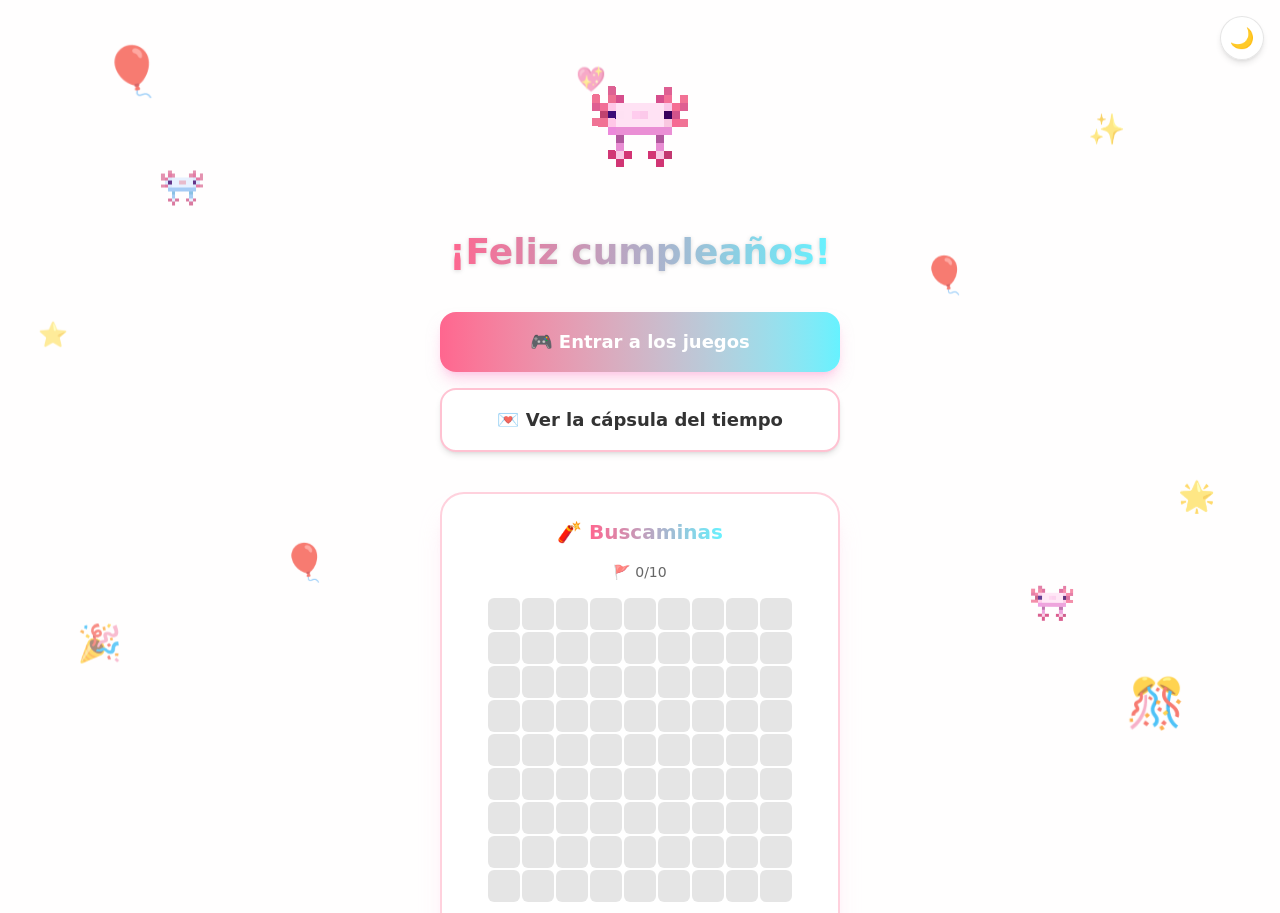
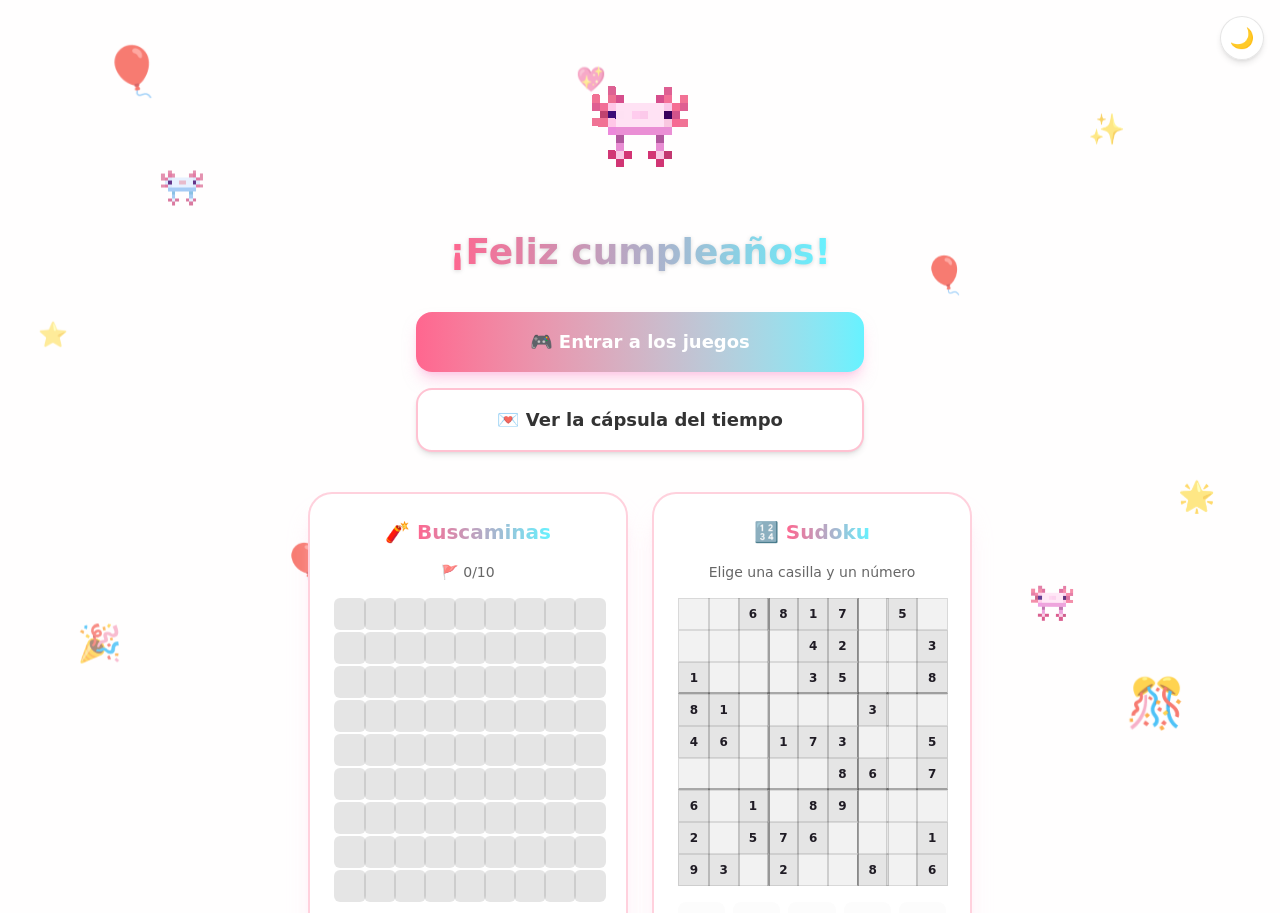
Before and after one commit to aifusp-dev/regalo-mara, a React (Vite) app in the folder frontend/: page / in a window 1280 px wide. Shown: the top 913 px of the page. Built offline with nearby package versions, Linux system fonts and the light colour scheme; no server answers.

Commit message:
Añade Sudoku que se autoreinicia junto al buscaminas
Genera un sudoku 9x9 nuevo (38 pistas) cada vez que se entra a la
landing, con selección de casilla + teclado numérico. Se muestra
al lado del buscaminas en pantallas grandes y apilado en móvil.

```diff
--- a/frontend/src/components/Buscaminas.tsx
+++ b/frontend/src/components/Buscaminas.tsx
@@ -126,7 +126,7 @@ export function Buscaminas() {
   const flagsUsed = cells.filter((c) => c.flagged).length;
 
   return (
-    <div className="flex w-full flex-col items-center gap-4 rounded-3xl border-2 border-brand-pink/30 bg-white p-6 shadow-xl shadow-pink-200/40 dark:border-white/15 dark:bg-white/10 dark:shadow-purple-950/30">
+    <div className="flex w-full max-w-xs flex-col items-center gap-4 rounded-3xl border-2 border-brand-pink/30 bg-white p-6 shadow-xl shadow-pink-200/40 dark:border-white/15 dark:bg-white/10 dark:shadow-purple-950/30">
       <h2 className="font-display text-xl font-bold">
         🧨 <span className="brand-gradient-text">Buscaminas</span>
       </h2>
--- /dev/null
+++ b/frontend/src/components/Sudoku.tsx
@@ -0,0 +1,149 @@
+import { useState } from 'react';
+
+const GIVENS = 38;
+
+function shuffle<T>(items: T[]): T[] {
+  const result = [...items];
+  for (let i = result.length - 1; i > 0; i--) {
+    const j = Math.floor(Math.random() * (i + 1));
+    [result[i], result[j]] = [result[j], result[i]];
+  }
+  return result;
+}
+
+function isValid(grid: number[], idx: number, val: number): boolean {
+  const r = Math.floor(idx / 9);
+  const c = idx % 9;
+  for (let i = 0; i < 9; i++) {
+    if (grid[r * 9 + i] === val) return false;
+    if (grid[i * 9 + c] === val) return false;
+  }
+  const br = Math.floor(r / 3) * 3;
+  const bc = Math.floor(c / 3) * 3;
+  for (let dr = 0; dr < 3; dr++) {
+    for (let dc = 0; dc < 3; dc++) {
+      if (grid[(br + dr) * 9 + (bc + dc)] === val) return false;
+    }
+  }
+  return true;
+}
+
+function generateSolution(): number[] {
+  const grid = new Array(81).fill(0);
+  function fill(idx: number): boolean {
+    if (idx === 81) return true;
+    for (const n of shuffle([1, 2, 3, 4, 5, 6, 7, 8, 9])) {
+      if (isValid(grid, idx, n)) {
+        grid[idx] = n;
+        if (fill(idx + 1)) return true;
+        grid[idx] = 0;
+      }
+    }
+    return false;
+  }
+  fill(0);
+  return grid;
+}
+
+function makePuzzle(solution: number[]) {
+  const given = new Array(81).fill(true);
+  const removable = shuffle([...Array(81).keys()]).slice(0, 81 - GIVENS);
+  for (const idx of removable) given[idx] = false;
+  const values = solution.map((v, i) => (given[i] ? v : 0));
+  return { given, values };
+}
+
+function newPuzzle() {
+  const solution = generateSolution();
+  const { given, values } = makePuzzle(solution);
+  return { solution, given, values };
+}
+
+type Phase = 'playing' | 'won';
+
+export function Sudoku() {
+  const [{ solution, given, values }, setBoard] = useState(newPuzzle);
+  const [selected, setSelected] = useState<number | null>(null);
+  const [phase, setPhase] = useState<Phase>('playing');
+
+  function startNew() {
+    setBoard(newPuzzle());
+    setSelected(null);
+    setPhase('playing');
+  }
+
+  function setValue(value: number) {
+    if (phase !== 'playing' || selected === null || given[selected]) return;
+    const next = values.map((v, i) => (i === selected ? value : v));
+    setBoard({ solution, given, values: next });
+    if (next.every((v, i) => v === solution[i])) setPhase('won');
+  }
+
+  return (
+    <div className="flex w-full max-w-xs flex-col items-center gap-4 rounded-3xl border-2 border-brand-pink/30 bg-white p-6 shadow-xl shadow-pink-200/40 dark:border-white/15 dark:bg-white/10 dark:shadow-purple-950/30">
+      <h2 className="font-display text-xl font-bold">
+        🔢 <span className="brand-gradient-text">Sudoku</span>
+      </h2>
+
+      <p className="text-sm text-black/60 dark:text-white/60">
+        {phase === 'won' ? '¡Completado! 🎉' : 'Elige una casilla y un número'}
+      </p>
+
+      <div className="grid grid-cols-9 gap-0">
+        {values.map((value, i) => {
+          const r = Math.floor(i / 9);
+          const c = i % 9;
+          const isGiven = given[i];
+          const isWrong = !isGiven && value !== 0 && value !== solution[i];
+          return (
+            <button
+              key={i}
+              onClick={() => !isGiven && phase === 'playing' && setSelected(i)}
+              disabled={isGiven || phase !== 'playing'}
+              className={`flex h-7 w-7 items-center justify-center border border-black/10 text-xs font-bold select-none sm:h-8 sm:w-8 dark:border-white/10 ${
+                c % 3 === 2 && c !== 8 ? 'border-r-2 border-r-black/30 dark:border-r-white/30' : ''
+              } ${
+                r % 3 === 2 && r !== 8 ? 'border-b-2 border-b-black/30 dark:border-b-white/30' : ''
+              } ${
+                selected === i
+                  ? 'bg-brand-pink/30'
+                  : isGiven
+                    ? 'bg-black/10 dark:bg-white/10'
+                    : 'bg-black/5 hover:bg-brand-cyan/20 dark:bg-white/5 dark:hover:bg-purple-500/30'
+              } ${isWrong ? 'text-rose-500 dark:text-rose-300' : isGiven ? '' : 'text-emerald-600 dark:text-emerald-400'}`}
+            >
+              {value !== 0 ? value : ''}
+            </button>
+          );
+        })}
+      </div>
+
+      <div className="grid w-full grid-cols-5 gap-2">
+        {[1, 2, 3, 4, 5, 6, 7, 8, 9].map((n) => (
+          <button
+            key={n}
+            onClick={() => setValue(n)}
+            disabled={phase !== 'playing' || selected === null}
+            className="rounded-lg bg-black/5 py-2 text-sm font-bold text-black/80 transition hover:bg-brand-pink/20 disabled:opacity-30 dark:bg-white/10 dark:text-white/80 dark:hover:bg-purple-500/30"
+          >
+            {n}
+          </button>
+        ))}
+        <button
+          onClick={() => setValue(0)}
+          disabled={phase !== 'playing' || selected === null}
+          className="rounded-lg bg-black/5 py-2 text-sm font-bold text-black/80 transition hover:bg-brand-pink/20 disabled:opacity-30 dark:bg-white/10 dark:text-white/80 dark:hover:bg-purple-500/30"
+        >
+          ✖
+        </button>
+      </div>
+
+      <button
+        onClick={startNew}
+        className="w-full rounded-xl bg-gradient-to-r from-brand-pink to-brand-cyan px-3 py-2 text-sm font-bold text-white shadow-md shadow-pink-300/50 transition hover:scale-[1.02] dark:shadow-purple-900/40"
+      >
+        🔄 Nuevo sudoku
+      </button>
+    </div>
+  );
+}
--- a/frontend/src/pages/Landing.tsx
+++ b/frontend/src/pages/Landing.tsx
@@ -1,10 +1,12 @@
 import { Link } from 'react-router-dom';
 import ajoloteRosa from '../assets/ajoloterosa.png';
 import { Buscaminas } from '../components/Buscaminas';
+import { Sudoku } from '../components/Sudoku';
 
 export function Landing() {
   return (
-    <div className="mx-auto flex min-h-screen max-w-md flex-col items-center justify-center gap-10 p-6 py-16 text-center">
+    <div className="mx-auto flex min-h-screen w-full flex-col items-center justify-center gap-10 p-6 py-16 text-center">
+      <div className="flex w-full max-w-md flex-col items-center gap-10">
         <img
           src={ajoloteRosa}
           alt="Ajolote rosa"
@@ -27,7 +29,11 @@ export function Landing() {
             💌 Ver la cápsula del tiempo
           </Link>
         </div>
+      </div>
+      <div className="flex w-full max-w-3xl flex-col items-center gap-6 sm:flex-row sm:items-start sm:justify-center">
         <Buscaminas />
+        <Sudoku />
+      </div>
     </div>
   );
 }
```
Lines whose indentation alone changed are shown as unchanged.
